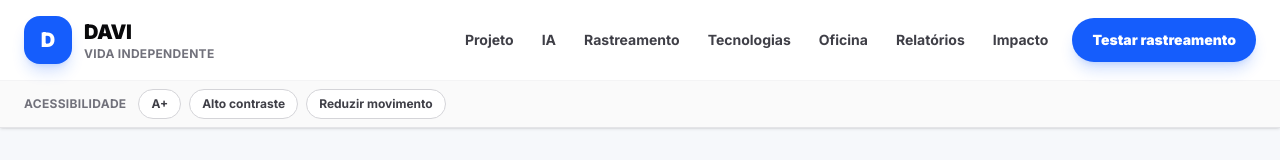
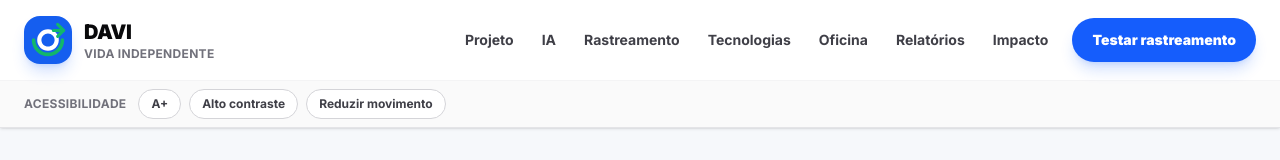
Before and after one commit to dougalex2000/test-doug, a Next.js app: page / in a window 1280 px wide. Shown: the top 160 px of the page. Built offline with nearby package versions, Linux system fonts and the light colour scheme.

Commit message:
Add DAVI logo assets

```diff
--- a/app/components/SiteShell.tsx
+++ b/app/components/SiteShell.tsx
@@ -1,6 +1,7 @@
 "use client";
 
 import Link from "next/link";
+import Image from "next/image";
 import { usePathname } from "next/navigation";
 import { useEffect, useState, type ReactNode } from "react";
 import { mainNav } from "../lib/siteContent";
@@ -33,9 +34,14 @@ export function SiteHeader() {
           href="/"
           className={`flex w-fit items-center gap-3 rounded-2xl ${focusRing}`}
         >
-          <span className="flex h-12 w-12 items-center justify-center rounded-2xl bg-blue-600 text-xl font-black text-white shadow-lg shadow-blue-600/20">
-            D
-          </span>
+          <Image
+            src="/davi-mark.svg"
+            alt=""
+            width={48}
+            height={48}
+            className="h-12 w-12 rounded-2xl shadow-lg shadow-blue-600/20"
+            priority
+          />
           <span>
             <span className="block text-xl font-black tracking-tight text-zinc-950">
               DAVI
```
Also changed, not shown: public/davi-logo.svg (added), public/davi-mark.svg (added).
